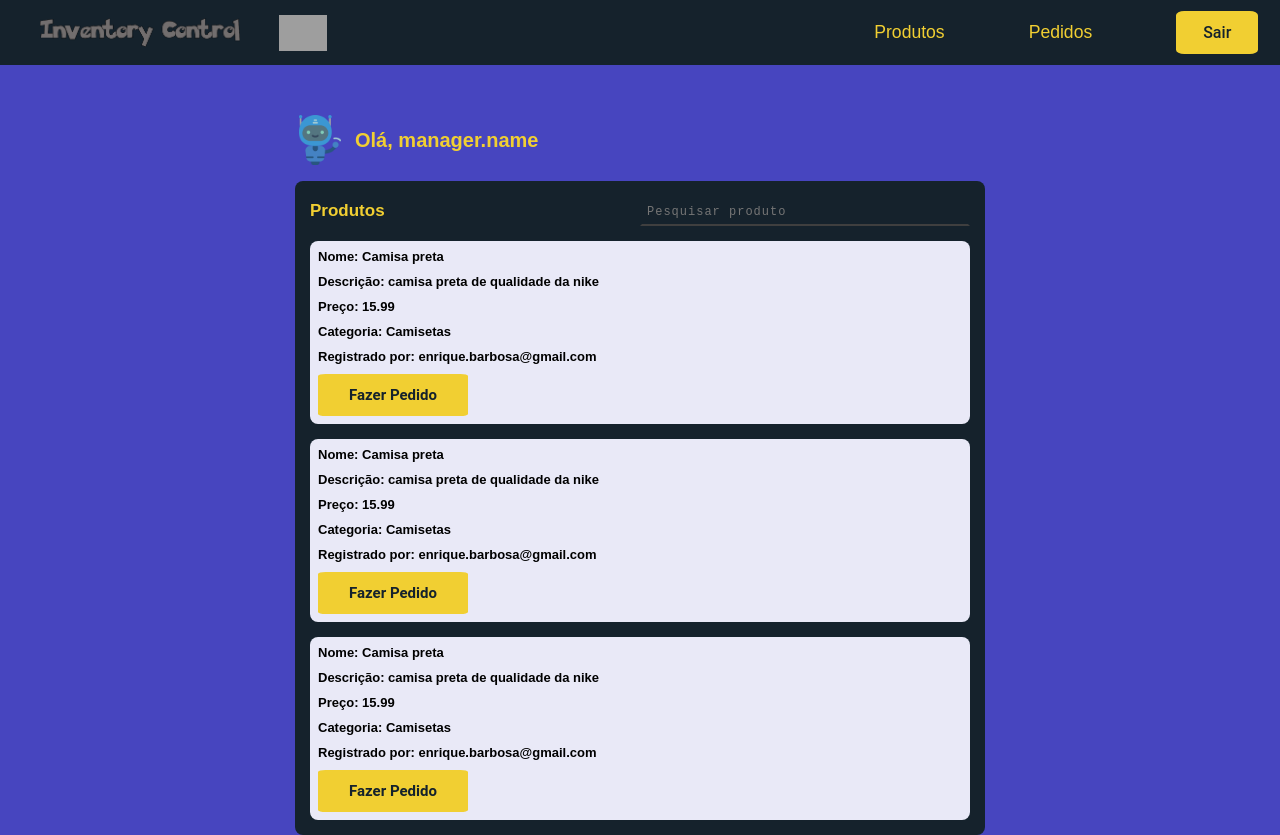
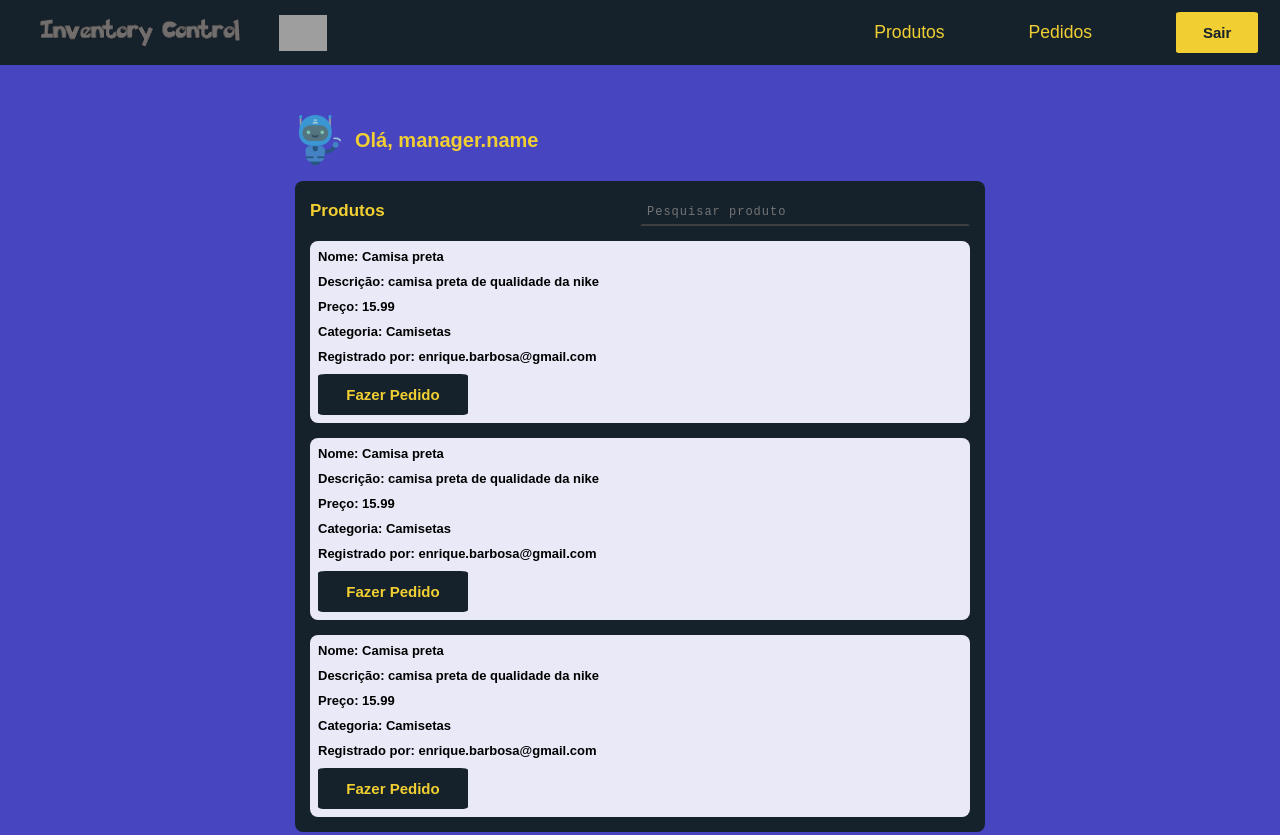
Before and after one commit to Survivors-04/inventory-control-front, a React (Create React App) app: page /dashboard-account in a window 1280 px wide. Built offline with nearby package versions, Linux system fonts and the light colour scheme; grey boxes are pictures that could not be loaded; the HTML template or start-up script is replaced by a standard one.

Commit message:
feat: refactor-header-modal

```diff
--- a/package.json
+++ b/package.json
@@ -14,6 +14,7 @@
     "@types/styled-components": "^5.1.26",
     "@types/uuid": "^9.0.0",
     "axios": "^1.2.2",
+    "framer-motion": "^8.3.3",
     "react": "^18.2.0",
     "react-dom": "^18.2.0",
     "react-hook-form": "^7.41.5",
--- a/src/components/Button/style.ts
+++ b/src/components/Button/style.ts
@@ -2,47 +2,22 @@ import styled from "styled-components";
 
 export const StyledButton = styled.button`
   padding: 10px 25px;
-  font-family: "Roboto", sans-serif;
-  font-weight: 500;
-  font-size: 1em;
-  background: transparent;
+  font-weight: 600;
+  font-size: 15px;
   outline: none !important;
   cursor: pointer;
   transition: all 0.3s ease;
-  position: relative;
   display: inline-block;
 
   border: 2px solid transparent;
-  z-index: 1;
+  border-radius: 5%;
   background-color: #f1cf32;
   color: #15222c;
-  border-radius: 10%;
-
-  :after {
-    position: absolute;
-    content: "";
-    width: 100%;
-    height: 0;
-    bottom: 0;
-    left: 0;
-    z-index: -1;
-    background: #15222c;
-    transition: all 0.3s ease;
-  }
 
   :hover {
+    background-color: #4745bf;
     color: #f1cf32;
-    border-radius: 10%;
-  }
-
-  :hover:after {
-    top: 0;
-    height: 100%;
-    background-color: #15222c;
-    border-radius: 10%;
-  }
-
-  :active {
-    top: 2px;
+    border: 2px solid transparent;
+    border-radius: 5%;
   }
 `;
--- a/src/components/Header/index.tsx
+++ b/src/components/Header/index.tsx
@@ -1,4 +1,9 @@
-import { ContainerHeader, StyledHeader, ModalHeaderStyled } from "./style";
+import {
+  ContainerHeader,
+  StyledHeader,
+  ModalHeaderStyled,
+  StyleLogoHeader,
+} from "./style";
 import logoHeader from "../../../src/assets/imgs/Inventory control.png";
 import logoCaixaHeader from "../../../src/assets/imgs/caixa.png";
 import { useState } from "react";
@@ -6,6 +11,7 @@ import Button from "../Button";
 import ModalBase from "../ModalBase";
 import { Link } from "react-router-dom";
 import { GiHamburgerMenu } from "react-icons/gi";
+import { motion } from "framer-motion";
 
 const Header = () => {
   const [isLogged] = useState(true);
@@ -17,19 +23,26 @@ const Header = () => {
         isOpenModal={isOpenModal}
         className="test"
       >
-        <div>
+        <StyleLogoHeader>
           <img src={logoHeader} alt="imageInventoryControl" />
           <img src={logoCaixaHeader} alt="boxImage" />
-        </div>
+        </StyleLogoHeader>
         {isOpenModal ? (
           <ModalBase
             setIs={setIsOpenModal}
-            heigth="500px"
-            width="250px"
-            justifyContent="center"
-            alignItems="center"
+            heigth="100vh"
+            width="200px"
+            justifyContent="flex-start"
+            alignItems="flex-end"
           >
-            <ModalHeaderStyled>
+            <ModalHeaderStyled
+              as={motion.div}
+              key={0}
+              initial={{ x: "+100vh", opacity: 0 }}
+              animate={{ x: 0, opacity: 1 }}
+              exit={{ y: "-100vw", opacity: 0 }}
+              transition={{ duration: 0.6 }}
+            >
               <Link to="/">Produtos</Link>
               <Link to="/dashboard-account">Pedidos</Link>
               <Button>Sair</Button>
--- a/src/components/Header/style.ts
+++ b/src/components/Header/style.ts
@@ -14,13 +14,6 @@ export const StyledHeader = styled.header<IPropsStyledHeader>`
   height: 100%;
   max-width: 1500px;
 
-  div:nth-child(1) {
-    width: 80%;
-    max-width: 367px;
-    display: flex;
-    align-items: center;
-    justify-content: space-evenly;
-  }
   img {
     width: 70%;
     max-width: 200px;
@@ -49,6 +42,11 @@ export const StyledHeader = styled.header<IPropsStyledHeader>`
 
   a {
     color: #f1cf32;
+    transition: 0.3s;
+  }
+
+  a:hover {
+    color: #4745bf;
   }
 
   @media (min-width: 950px) {
@@ -75,16 +73,6 @@ export const StyledHeader = styled.header<IPropsStyledHeader>`
       font-size: 1.1em;
     }
   }
-
-  /* @media (min-width: 1024px) {
-    img {
-      width: 15em;
-    }
-
-    div {
-      display: flex;
-    }
-  } */
 `;
 
 export const ContainerHeader = styled.div`
@@ -96,13 +84,31 @@ export const ContainerHeader = styled.div`
   justify-content: center;
 `;
 
+export const StyleLogoHeader = styled.div`
+  width: 80%;
+  max-width: 367px;
+  display: flex;
+  align-items: center;
+  justify-content: space-evenly;
+`;
+
 export const ModalHeaderStyled = styled.div`
   width: 100%;
   height: 100%;
-  background-color: #fff;
+  background-color: #15222c;
 
-  display: block;
+  display: flex;
   flex-direction: column;
-  justify-content: space-around;
+  justify-content: start;
   align-items: center;
+
+  font-size: 18px;
+
+  a {
+    margin-bottom: 10%;
+  }
+
+  a:nth-child(1) {
+    margin-top: 10%;
+  }
 `;
--- a/src/components/ModalBase/index.tsx
+++ b/src/components/ModalBase/index.tsx
@@ -8,6 +8,8 @@ export interface iModal {
   heigth?: string;
   justifyContent?: string;
   alignItems?: string;
+  justifyContentModal?: string;
+  alignItemsModal?: string;
 }
 
 export interface IEvent {
@@ -40,14 +42,11 @@ const ModalBase = ({
   }, [setIs]);
 
   return (
-    <StyledModalContainer>
-      <StyledModalBox
-        ref={modalRef}
-        width={width}
-        heigth={heigth}
-        justifyContent={justifyContent}
-        alignItems={alignItems}
-      >
+    <StyledModalContainer
+      alignItems={alignItems}
+      justifyContent={justifyContent}
+    >
+      <StyledModalBox ref={modalRef} width={width} heigth={heigth}>
         {children}
       </StyledModalBox>
     </StyledModalContainer>
--- a/src/components/ModalBase/style.ts
+++ b/src/components/ModalBase/style.ts
@@ -7,12 +7,13 @@ interface IPropsModalBase {
   alignItems?: string;
 }
 
-export const StyledModalContainer = styled.div`
+export const StyledModalContainer = styled.div<IPropsModalBase>`
   position: fixed;
 
   display: flex;
-  align-items: center;
-  justify-content: center;
+  align-items: ${(props) => (props.alignItems ? props.alignItems : "center")};
+  justify-content: ${(props) =>
+    props.justifyContent ? props.justifyContent : "center"};
   flex-direction: column;
 
   width: 100%;
@@ -26,9 +27,8 @@ export const StyledModalBox = styled.div<IPropsModalBase>`
   width: ${(props) => (props.width ? props.width : "auto")};
   height: ${(props) => (props.heigth ? props.heigth : "auto")};
   display: flex;
-  justify-content: ${(props) =>
-    props.justifyContent ? props.justifyContent : "center"};
-  align-items: ${(props) => (props.alignItems ? props.alignItems : "center")};
+  justify-content: center;
+  align-items: center;
   flex-wrap: wrap;
   position: relative;
 `;
--- a/src/pages/DashboardAccount/style.ts
+++ b/src/pages/DashboardAccount/style.ts
@@ -219,47 +219,22 @@ export const StyledForm = styled.form`
 export const StyledButton = styled.button`
   max-width: 150px;
   padding: 10px 25px;
-  font-family: "Roboto", sans-serif;
   font-weight: 600;
   font-size: 15px;
   background: transparent;
   outline: none !important;
   cursor: pointer;
   transition: all 0.3s ease;
-  position: relative;
   display: inline-block;
 
   border: 2px solid transparent;
-  z-index: 1;
-  background-color: #f1cf32;
-  color: #15222c;
+  background-color: #15222c;
+  color: #f1cf32;
   border-radius: 5%;
 
-  :after {
-    position: absolute;
-    content: "";
-    width: 100%;
-    height: 0;
-    bottom: 0;
-    left: 0;
-    z-index: -1;
-    background: #15222c;
-    transition: all 0.3s ease;
-  }
-
   :hover {
+    background-color: #4745bf;
     color: #f1cf32;
     border-radius: 5%;
   }
-
-  :hover:after {
-    top: 0;
-    height: 100%;
-    background-color: #15222c;
-    border-radius: 5%;
-  }
-
-  :active {
-    top: 2px;
-  }
 `;
```
Also changed, not shown: 1 other file (tests, documents, lock files or other folders).
